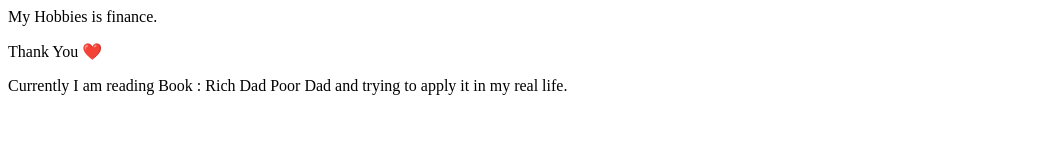
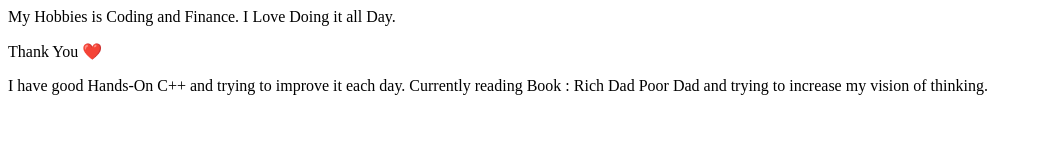
Before and after one commit to 21JE1011-Utsav-Chabhadiya/My-CV, a plain HTML site: page hobbies.html in a window 1280 px wide. Shown: the whole page, without its empty margins (0-1042 px from the left). Drawn offline with Linux system fonts and the light colour scheme.

Commit message:
Update hobbies.html

```diff
--- a/hobbies.html
+++ b/hobbies.html
@@ -6,12 +6,13 @@
     <meta http-equiv="X-UA-Compatible" content="IE=edge" />
     <meta name="viewport" content="width=device-width, initial-scale=1.0" />
     <title>Utsav's Hobbies</title>
+    <link rel="stylesheet" href="css/style.css" />
 </head>
 
 <body>
-    My Hobbies is finance.
+    My Hobbies is Coding and Finance. I Love Doing it all Day.
     <p>Thank You ❤️</p>
-    Currently I am reading Book : Rich Dad Poor Dad and trying to apply it in my real life.
+    I have good Hands-On C++ and trying to improve it each day. Currently reading Book : Rich Dad Poor Dad and trying to increase my vision of thinking.
 </body>
 
 </html>
```
